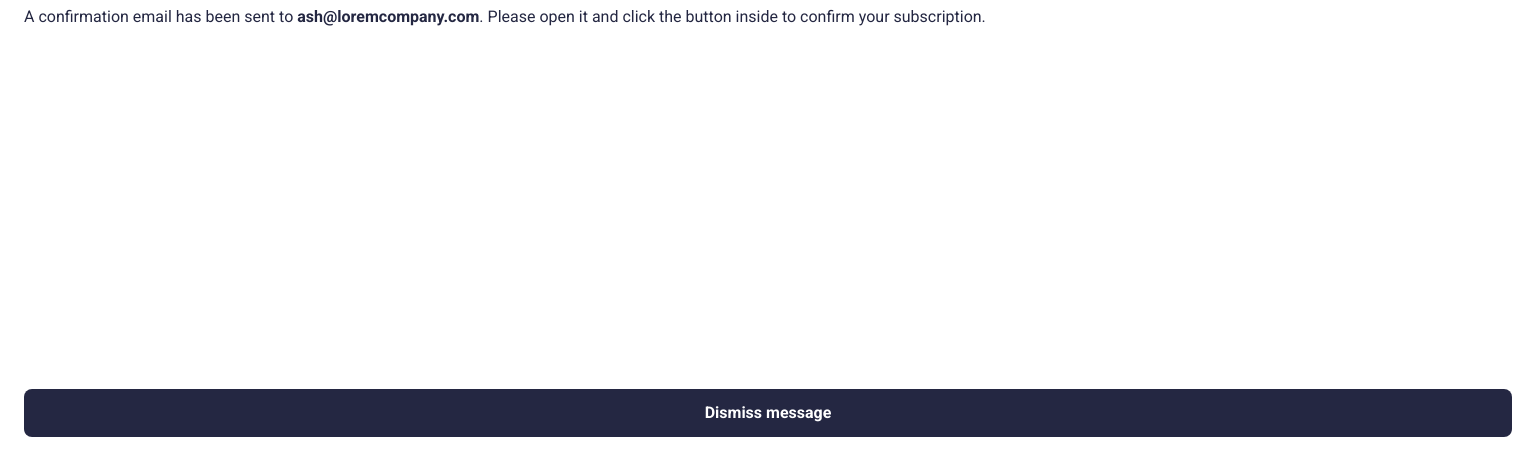
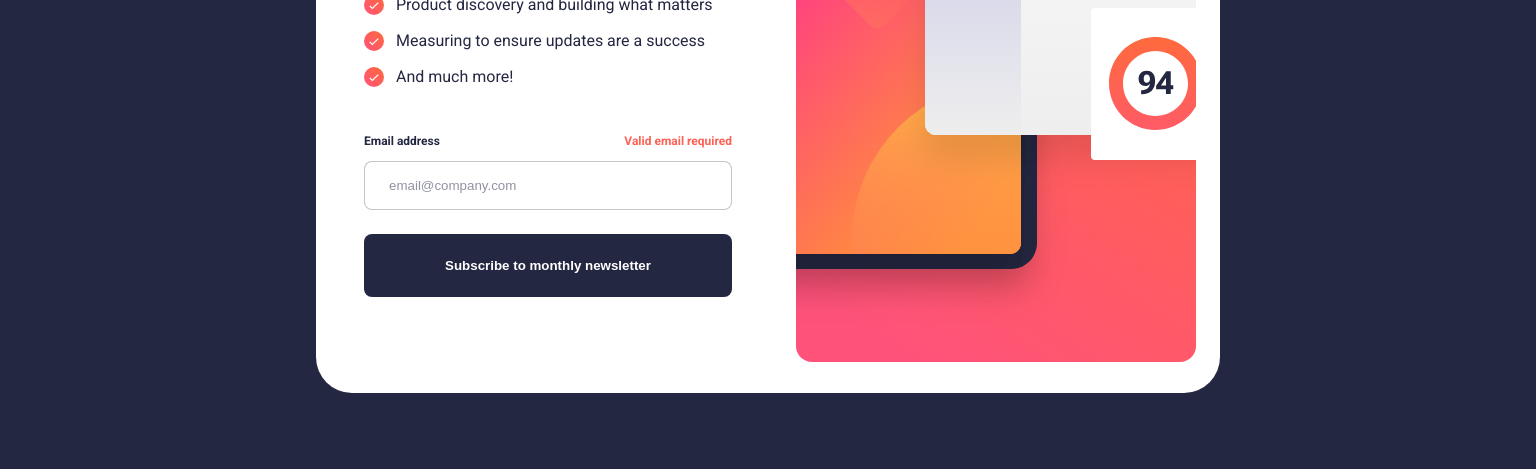
Before and after one commit to arogersrenee/newsletter-sign-up, a plain HTML site: page index.html in a window 1536 px wide. Shown: the part 331-800 px from the top of the page. Drawn offline with Linux system fonts and the light colour scheme.

Commit message:
style table/desktop view

```diff
--- a/index.html
+++ b/index.html
@@ -21,11 +21,11 @@
 
   <main>
     <!-- Sign-up form start -->
-    <div class="signup-screen hide">
+    <div class="signup-screen">
       <div class="hero-image">
         <picture>
-          <source media="(min-width: 70rem )" srcset="assets/images/illustration-sign-up-desktop.svg">
-          <img src="assets/images/illustration-sign-up-mobile.svg" alt="product illustration"></picture>
+          <source media="(min-width: 70rem)" srcset="assets/images/illustration-sign-up-desktop.svg">
+          <img class="hero-image" src="assets/images/illustration-sign-up-mobile.svg" alt="product illustration"></picture>
       </div>
       <div class="signup-section">
         <div class="signup-content">
@@ -51,7 +51,7 @@
     </div>
     <!-- Sign-up form end -->
     <!-- Success message start -->
-    <div class="success-message">
+    <div class="success-message hide">
       <div class="success-content">
         <img src="assets/images/icon-success.svg" alt="checkmark icon" class="success-icon">
         <div class="success-content">
--- a/style.css
+++ b/style.css
@@ -68,6 +68,7 @@ table {
     --clr-gray-25: rgba(25, 24, 43, 0.25);
     --clr-vermellion: #FF6155;
     --clr-vermellion-15: rgba(255, 97, 85, 0.15);
+    --clr-gradient1: linear-gradient(#FF6A3A 0%, #FF527B 100%);
 
     --bs-button: 0px 16px 32px 0px rgba(255, 97, 85, 0.50);
     --bs-body: 0px 15px 60px 0px rgba(0, 0, 0, 0.25);
@@ -78,6 +79,11 @@ body {
     font-family: var(--ff-primary);
     color: var(--clr-darknavy);
     font-weight: var(--fw-regular);
+    line-height: 150%;
+}
+
+.hero-image {
+    width: 100%;
 }
 
 .signup-screen, .signup-section {
@@ -107,12 +113,6 @@ p, li {
 
 #email-placeholder {
     font-weight: var(--fw-bold);
-}
-
-ul {
-    /* list-style-image: url(assets/images/icon-list.svg);
-    margin-left: 1.5rem; */
-
 }
 
 li {
@@ -164,7 +164,7 @@ input[type="email"]::placeholder {
 }
 
 input[type="submit"], a {
-    padding: 1rem;
+    padding: 1.5rem;
     border: none;
     background-color: var(--clr-darknavy);
     color: var(--clr-white);
@@ -174,10 +174,6 @@ input[type="submit"], a {
 .error-msg {
     color: var(--clr-vermellion);
     font-weight: var(--fw-bold);
-}
-
-.hide {
-    display: none;
 }
 
 .success-message {
@@ -197,3 +193,83 @@ a {
     text-decoration: none;
     text-align: center;
 }
+
+input[type="submit"]:hover, a:hover {
+    background-image: var(--clr-gradient1);
+    box-shadow: var(--bs-button);
+}
+
+
+@media screen and (min-width: 90rem) {
+
+    body {
+        background-color: var(--clr-darknavy);
+        display: flex;
+        align-items: center;
+        justify-content: center;
+        height: 100vh;
+    }
+
+    main {
+        background-color: var(--clr-white);
+        /* width: 58rem; */
+        height: fit-content;
+        padding: 1.5rem;
+        border-radius: 2.25rem;
+    }
+
+    .signup-screen {
+        grid-template-columns: 1fr min-content;
+    }
+
+    .hero-image {
+        order: 1;
+        width: auto;
+    }
+
+    .signup-section{
+        display: flex;
+        flex-direction: column;
+        align-self: center;
+        padding: 1.5rem;
+    }
+
+    .signup-content {
+        width: 23rem;
+    }
+
+    h1 {
+        font-size: 3.5rem;
+    }
+
+    form {
+        gap: 1.5rem;
+    }
+
+    .success-message {
+        width: 31.5rem;
+        height: fit-content;
+        padding: 2.5rem;
+        gap: 2.5rem;
+    }
+
+    .success-icon {
+        padding-bottom: 0.5rem;
+    }
+}
+
+
+
+
+
+/* error state */
+
+.hide {
+    display: none;
+}
+
+
+/* links */
+
+/* li images, format:
+https://stackoverflow.com/questions/52347084/positioning-a-svg-icon-as-list-style-image */
```
